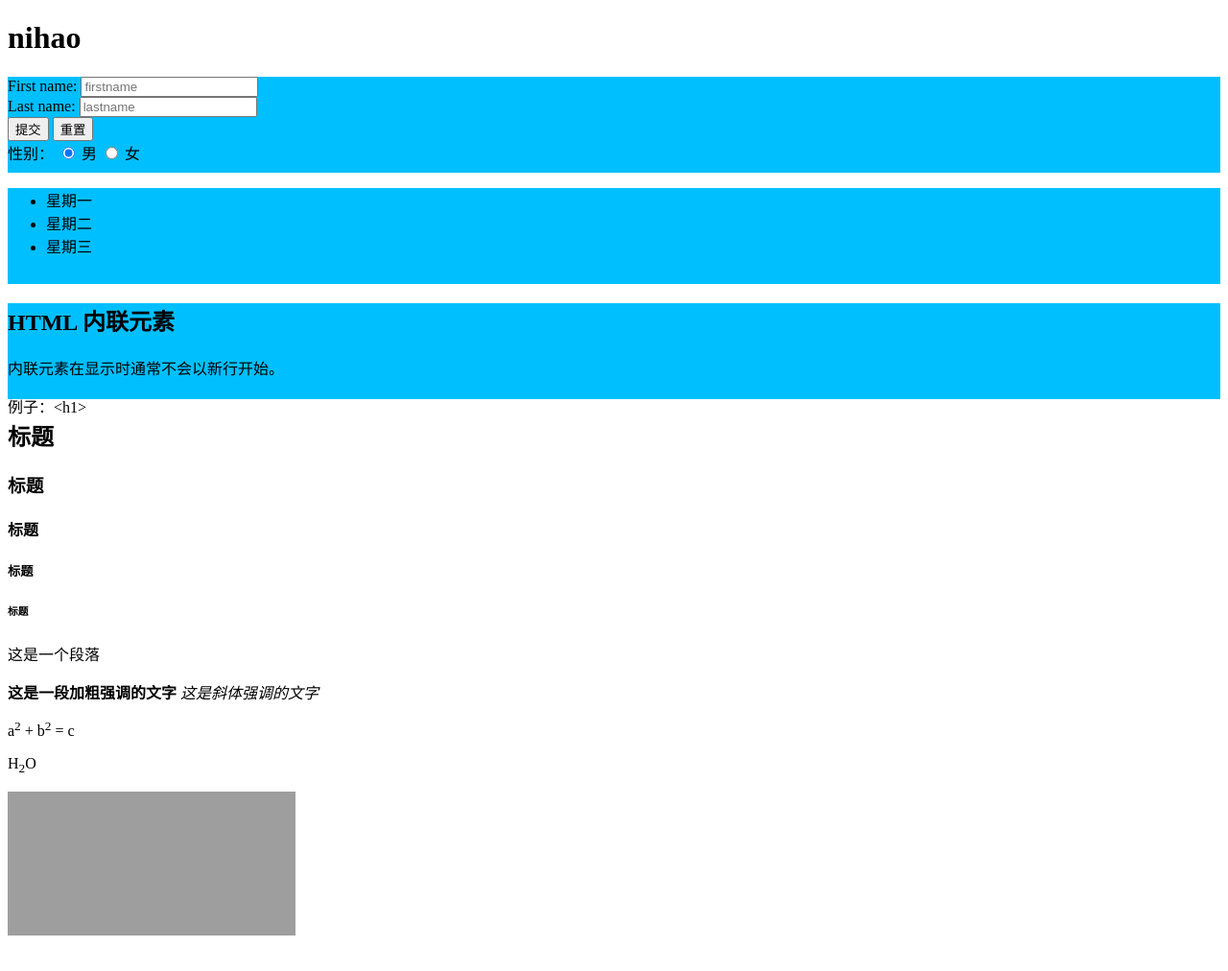
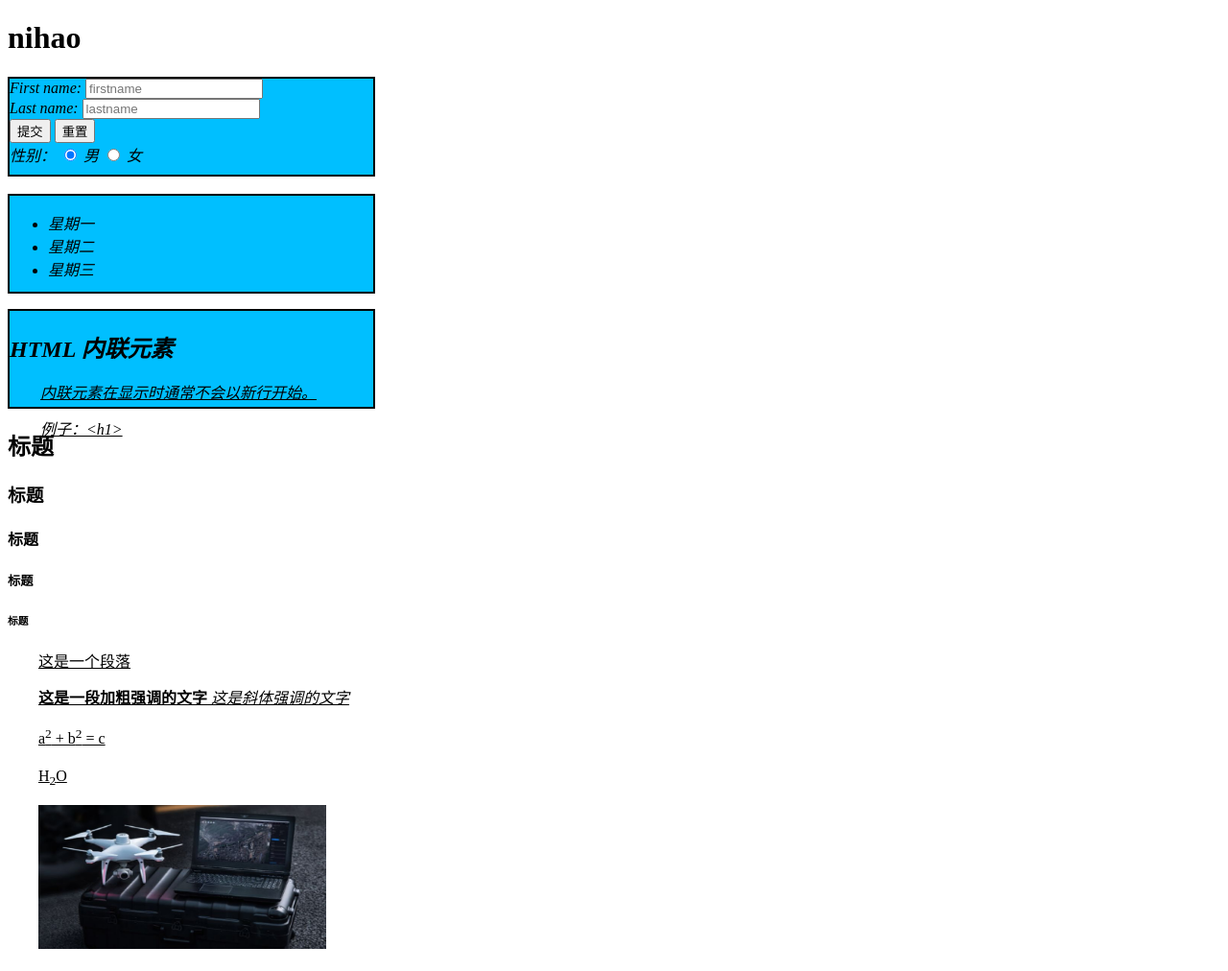
Before and after one commit to heehoo-ai/typeidea, a Django app: template typeidea/typeidea/templates/htj.html in a window 1280 px wide. Shown: the whole page at 96% size. Before the commit the page ends 975 px from the top, so only its background shows below. Run offline with Django 3.2, Linux system fonts and the light colour scheme; the template is opened without the code that fills it, so the values that code supplies are empty; grey boxes are pictures that could not be loaded.

Commit message:
CSS 学习

```diff
--- a/typeidea/typeidea/templates/common.css
+++ b/typeidea/typeidea/templates/common.css
@@ -1 +1,16 @@
-div{ width : 100% ; height : 100px ; background-color: deepskyblue }
+div{ width : 30% ; height : 100px ;
+    background-color: deepskyblue ;
+    border-style: solid;
+    border-width: 2px;
+    border-color: black;
+    font-family: 华文仿宋 ,"微软雅黑 Light" ,"Times New Roman";
+    font-size: 16px;
+    font-weight: normal;
+    font-style: italic;;;
+
+}
+p{
+    text-decoration: underline;
+    text-indent: 2em;
+    line-height: 1.4;
+}
--- a/typeidea/typeidea/templates/htj.html
+++ b/typeidea/typeidea/templates/htj.html
@@ -30,6 +30,7 @@
         </form>
 
     </div>
+<br>
     <div>
         <ul>
             <li>星期一</li>
```
Also changed, not shown: typeidea/typeidea/images/airplane.jpg (added).
